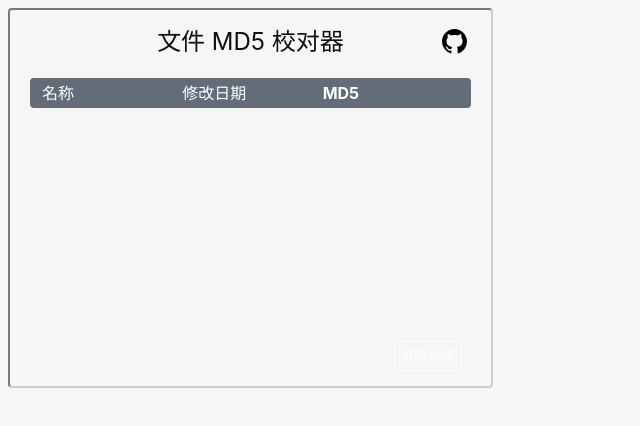
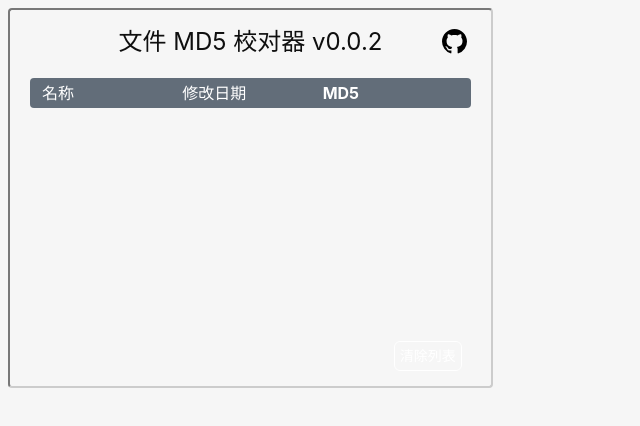
Before and after one commit to initialencounter/RainWarm, a Vue app: page / in a window 1280 px wide. Shown: the top 426 px of the page, without its empty margins (0-640 px from the left). Built offline with nearby package versions, Linux system fonts and the light colour scheme.

Commit message:
feat: add version

```diff
--- a/src/App.vue
+++ b/src/App.vue
@@ -103,7 +103,7 @@ function handleClearList() {
             d="M8 0c4.42 0 8 3.58 8 8a8.013 8.013 0 0 1-5.45 7.59c-.4.08-.55-.17-.55-.38 0-.27.01-1.13.01-2.2 0-.75-.25-1.23-.54-1.48 1.78-.2 3.65-.88 3.65-3.95 0-.88-.31-1.59-.82-2.15.08-.2.36-1.02-.08-2.12 0 0-.67-.22-2.2.82-.64-.18-1.32-.27-2-.27-.68 0-1.36.09-2 .27-1.53-1.03-2.2-.82-2.2-.82-.44 1.1-.16 1.92-.08 2.12-.51.56-.82 1.28-.82 2.15 0 3.06 1.86 3.75 3.64 3.95-.23.2-.44.55-.51 1.07-.46.21-1.61.55-2.33-.66-.15-.24-.6-.83-1.23-.82-.67.01-.27.38.01.53.34.19.73.9.82 1.13.16.45.68 1.31 2.69.94 0 .67.01 1.3.01 1.49 0 .21-.15.45-.55.38A7.995 7.995 0 0 1 0 8c0-4.42 3.58-8 8-8Z"></path>
       </svg>
     </a>
-    <p style="font-size: 24px"> 文件 MD5 校对器 </p>
+    <p style="font-size: 24px"> 文件 MD5 校对器 v0.0.2 </p>
     <br>
     <div class="header">
       <div class="cell-name">名称</div>
```
Also changed, not shown: image/v0.0.1.png (added), 1 other file (tests, documents, lock files or other folders).
